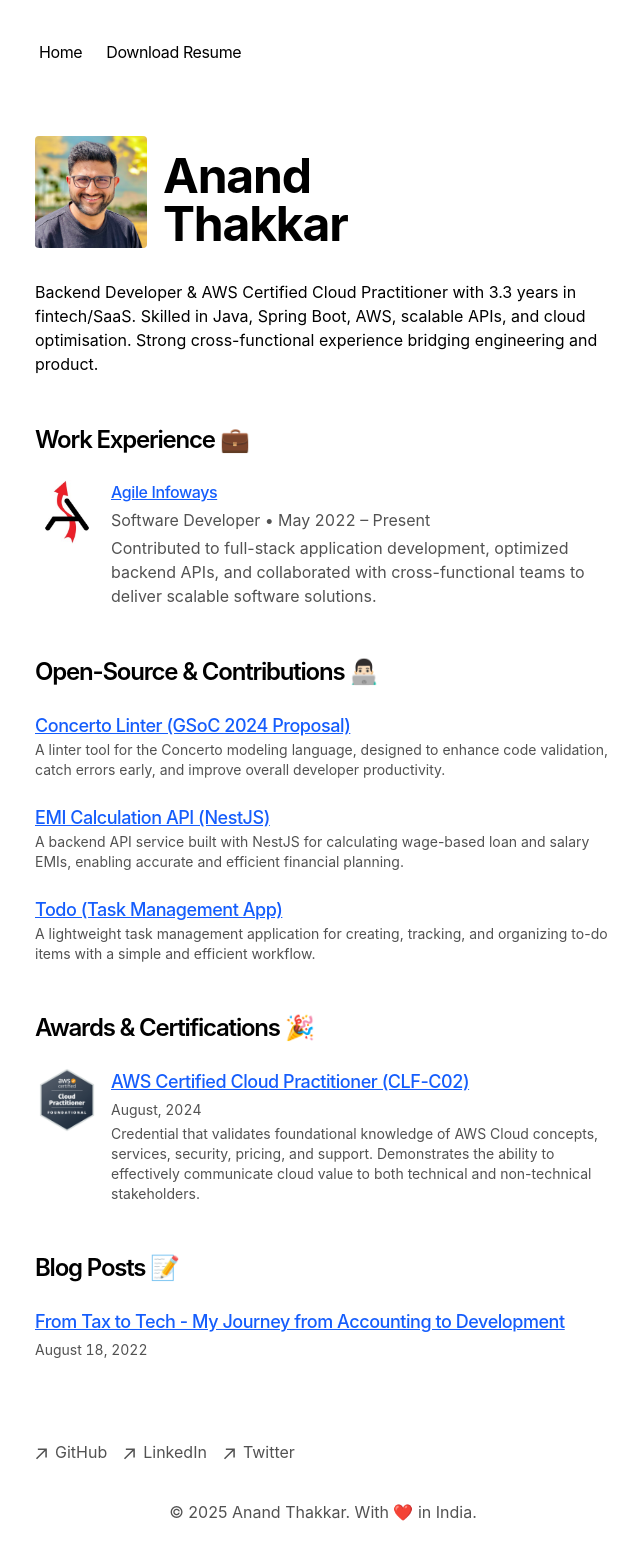
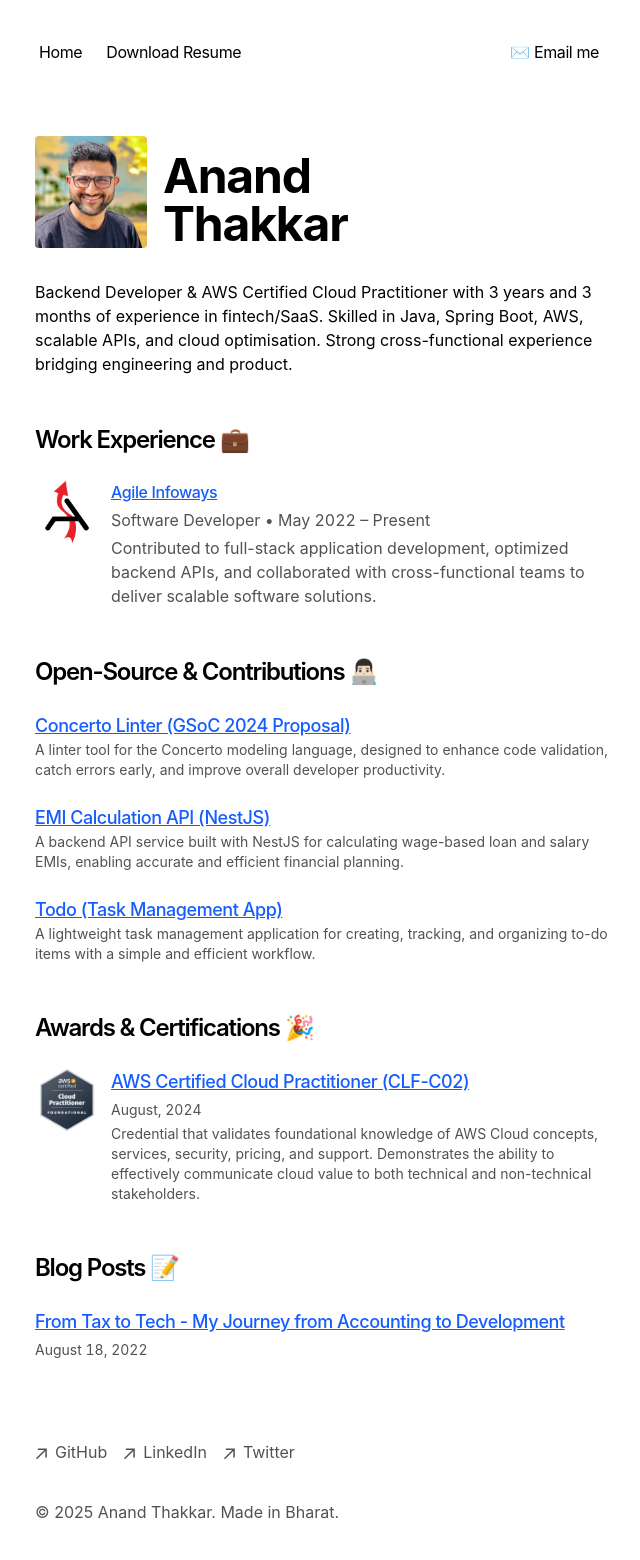
Before and after one commit to TheAnandThakkar/anandthakkar-nextJS, a Next.js app: page / in a window 1280 px wide. Shown: the top 1560 px of the page, without its empty margins (317-957 px from the left). Built offline with nearby package versions, Linux system fonts and the light colour scheme.

Commit message:
date and month has been added in my description

```diff
--- a/app/components/footer.tsx
+++ b/app/components/footer.tsx
@@ -53,8 +53,8 @@
           </a>
         </li>
       </ul>
-      <p className="mt-8 text-neutral-600 dark:text-neutral-300 text-center transition-all duration-300 hover:text-cyan-400 hover:scale-105 cursor-pointer">
-        © {new Date().getFullYear()} Anand Thakkar. With ❤️ in India.
+      <p className="mt-8 text-neutral-600 dark:text-neutral-300 text-left cursor-default">
+        © {new Date().getFullYear()} Anand Thakkar. Made in Bharat.
       </p>
     </footer>
   );
--- a/app/components/nav.tsx
+++ b/app/components/nav.tsx
@@ -53,6 +53,15 @@
             })}
           </div>
           {/* This new div acts as a spacer to push the icons to the end */}
+          {/* Contact at the end */}
+          <div className="ml-auto">
+            <a
+              href="mailto:anand.thakkar92@gmail.com"
+              className="transition-all hover:text-neutral-800 dark:hover:text-neutral-200 flex items-center relative py-1 px-2 m-1"
+            >
+              ✉️ Email me
+            </a>
+          </div>
         </nav>
       </div>
     </aside>
--- a/app/page.tsx
+++ b/app/page.tsx
@@ -4,6 +4,7 @@
 import { Awards } from "./components/awards";
 import { Experience } from "./components/experience";
 
+// Helper function
 // Helper function
 function getExperience(startDate: string) {
   const start = new Date(startDate);
@@ -17,12 +18,11 @@
     months += 12;
   }
 
-  const experience = years + months / 12;
-
-  return experience.toFixed(1); // e.g., "3.3"
+  return { years, months }; // return as object
 }
 
 export default function Page() {
+  const experience = getExperience("2022-05-16");
   return (
     <section>
       {/* Intro / Hero */}
@@ -42,9 +42,13 @@
       </h1>
 
       <p className="mb-4">
-        {`Backend Developer & AWS Certified Cloud Practitioner with ${getExperience(
-          "2022-05-16"
-        )} years in fintech/SaaS. Skilled in Java, Spring Boot, AWS, scalable APIs, and cloud optimisation. Strong cross-functional experience bridging engineering and product.`}
+        {`Backend Developer & AWS Certified Cloud Practitioner with ${
+          experience.years
+        } year${experience.years > 1 ? "s" : ""} and ${
+          experience.months
+        } month${
+          experience.months !== 1 ? "s" : ""
+        } of experience in fintech/SaaS. Skilled in Java, Spring Boot, AWS, scalable APIs, and cloud optimisation. Strong cross-functional experience bridging engineering and product.`}
       </p>
 
       {/* Work Experience */}
```
